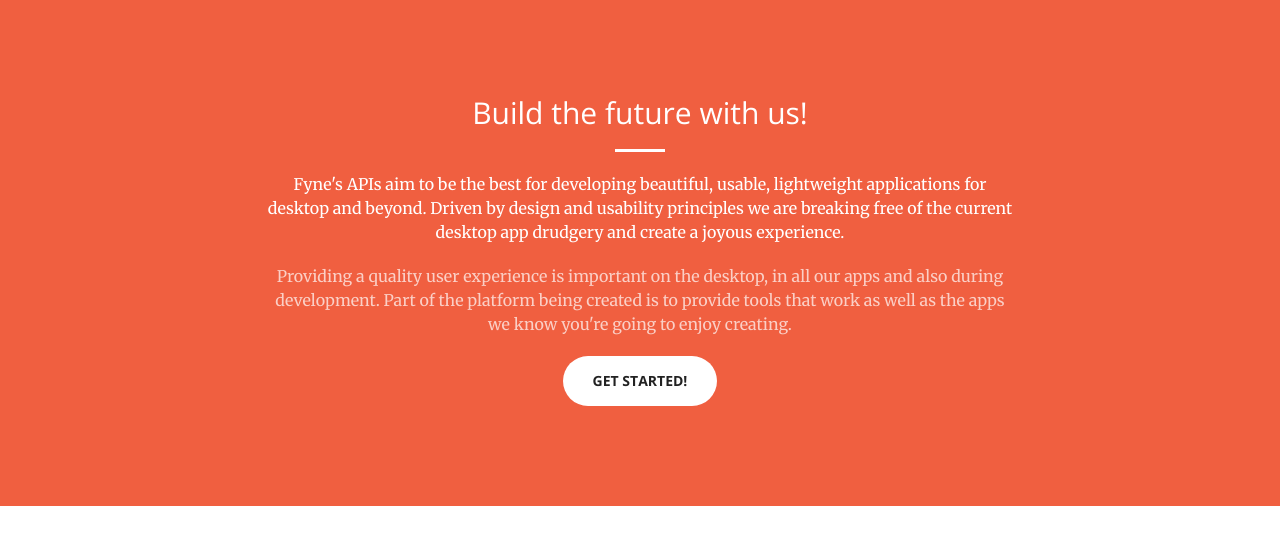
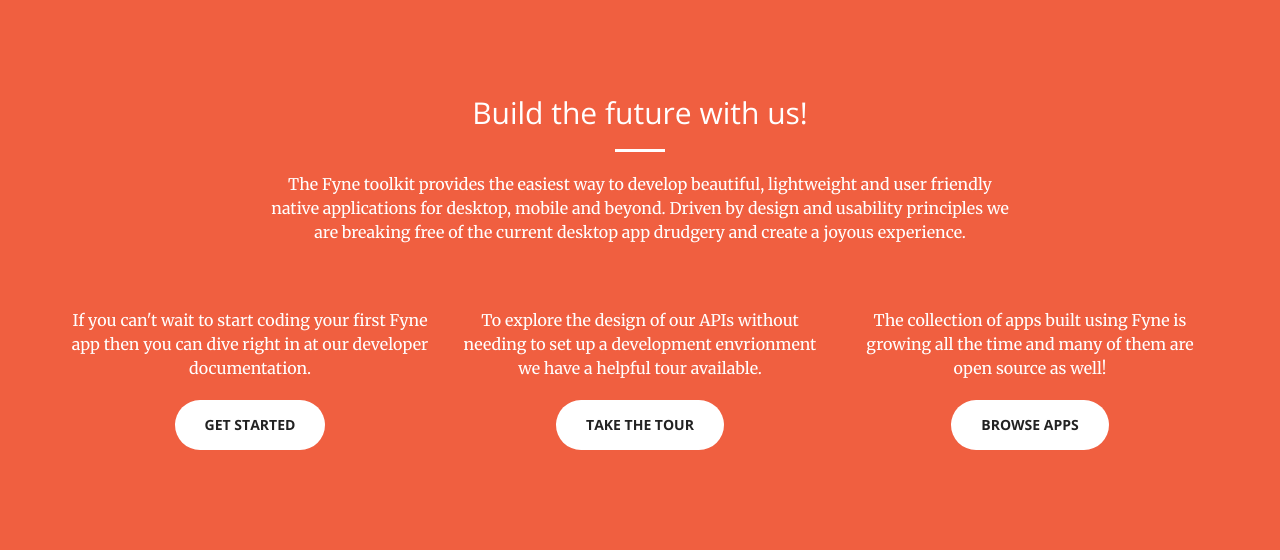
Before and after one commit to fyne-io/fyne-io.github.io, a Jekyll site: the page built from index.md, in a window 1280 px wide and 900 px high, cut to the strip 340-900 px from the top of the window. Built offline with Jekyll 4.4.1, drawn with Linux system fonts in a browser that asks for light colours.

Commit message:
Add better signposts to our documentation on the home page

```diff
--- a/index.md
+++ b/index.md
@@ -11,15 +11,28 @@
             <div class="col-lg-8 col-lg-offset-2 text-center">
                 <h2 class="section-heading">Build the future with us!</h2>
                 <hr class="light">
-		<p>Fyne's APIs aim to be the best for developing
-beautiful, usable, lightweight applications for desktop and beyond. Driven by
-design and usability principles we are breaking free of the current desktop app
-drudgery and create a joyous experience.</p>
-                <p class="text-faded">Providing a quality user experience is important
-on the desktop, in all our apps and also during development. Part of the platform
-being created is to provide tools that work as well as the apps we know you're
-going to enjoy creating.</p>
-                <a href="/develop/" class="btn btn-default btn-xl">Get Started!</a>
+                <p>The Fyne toolkit provides the easiest way to develop beautiful, lightweight and user friendly native applications for desktop, mobile and beyond.
+                Driven by design and usability principles we are breaking free of the current desktop app drudgery and create a joyous experience.</p>
+                <p>&nbsp;</p>
+            </div>
+        </div>
+    </div>
+    <div class="container">
+        <div class="row">
+            <div class="col-lg-4 text-center">
+                <p>If you can't wait to start coding your first Fyne app then you can dive right in at our developer documentation.</p>
+
+                <a href="/develop/" class="btn btn-default btn-xl">Get Started</a>
+            </div>
+            <div class="col-lg-4 text-center">
+                <p>To explore the design of our APIs without needing to set up a development envrionment we have a helpful tour available.</p>
+
+                <a href="https://tour.fyne.io" class="btn btn-default btn-xl" style="visibility: visible;">Take the Tour</a>
+            </div>
+            <div class="col-lg-4 text-center">
+                <p>The collection of apps built using Fyne is growing all the time and many of them are open source as well!</p>
+
+                <a href="https://apps.fyne.io" class="btn btn-default btn-xl">Browse Apps</a>
             </div>
         </div>
     </div>
```
